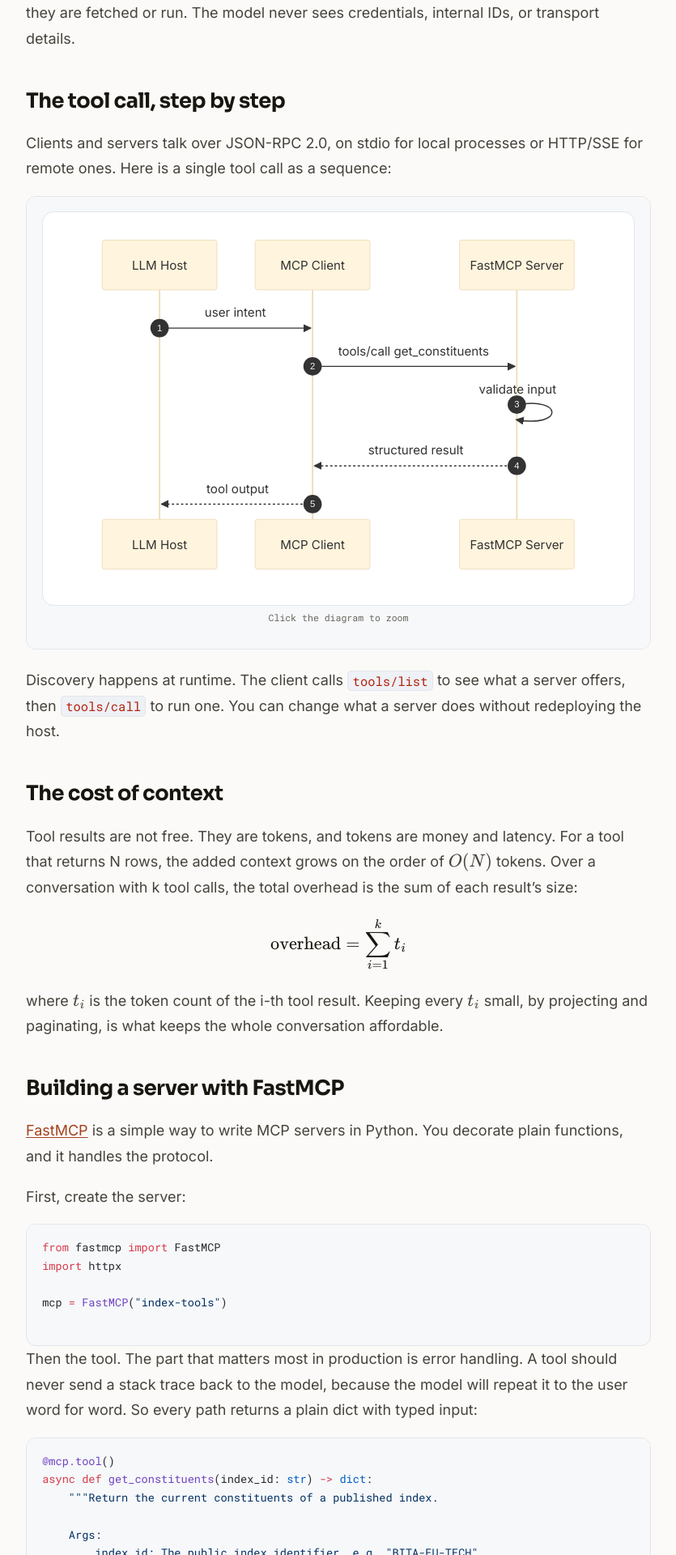
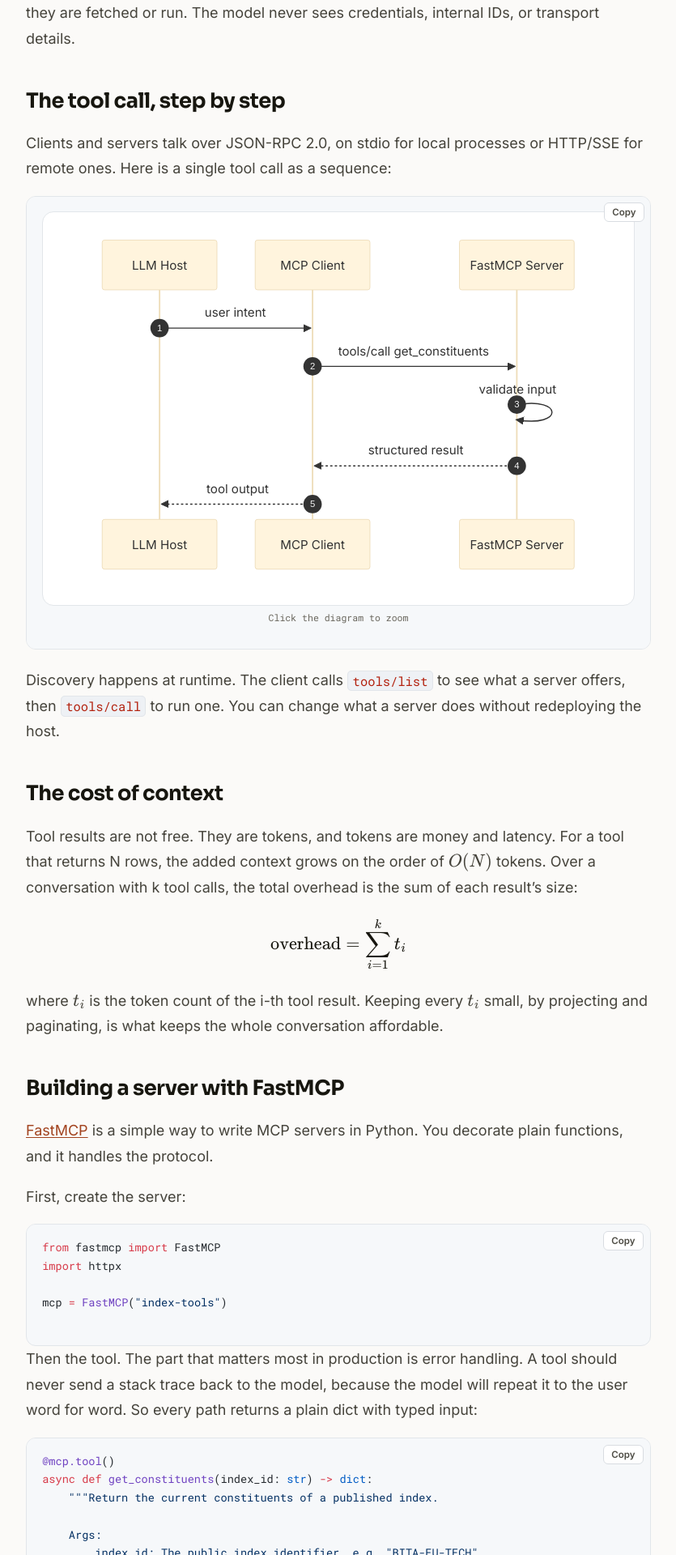
Before and after one commit to rafique1990/rafique1990.github.io, a Jekyll site: the page built from _posts/2026-09-21-mcp-protocol-best-practices.md, in a window 1280 px wide. Shown: the part 998-2918 px from the top of the page at 81% size, without its empty margins (222-1057 px from the left). Built offline with Jekyll 4.4.1, drawn with Linux system fonts in a browser that asks for light colours; comment, search, counter and statistics services are not loaded; some of the changed text lies outside the part shown.

Commit message:
restore stable post URL; always-visible copy button; clearer comment note
- rename post back to mcp-protocol-best-practices so the original URL
  works again (the removed slug was 404ing stale Utterances callbacks)
- copy button is always visible (was hover-only, invisible on mobile)
- comment note reworded for Giscus

Co-Authored-By: Claude Opus 4.8 (1M context) <noreply@anthropic.com>

```diff
--- a/_layouts/default.html
+++ b/_layouts/default.html
@@ -90,9 +90,10 @@
         .prose th{background:var(--bg-2);font-weight:700;}
         /* code copy button */
         .code-wrap{position:relative;margin:0 0 1.4rem;}
-        .copy-btn{position:absolute;top:8px;right:8px;font-family:var(--sans);font-size:0.72rem;font-weight:600;color:var(--ink-2);background:#fff;border:1px solid #d7dbe0;border-radius:6px;padding:0.22rem 0.6rem;cursor:pointer;opacity:0;transition:opacity .15s;z-index:2;}
+        .copy-btn{position:absolute;top:8px;right:8px;display:inline-flex;align-items:center;gap:0.3rem;font-family:var(--sans);font-size:0.72rem;font-weight:600;color:var(--ink-2);background:#fff;border:1px solid #d7dbe0;border-radius:6px;padding:0.24rem 0.6rem;cursor:pointer;opacity:0.95;transition:background .15s,opacity .15s;z-index:2;}
         .code-wrap:hover .copy-btn,.copy-btn:focus{opacity:1;}
         .copy-btn:hover{background:#eef1f5;}
+        .copy-btn.copied{color:#137333;border-color:#a3d0ae;background:#e9f6ec;}
         /* mermaid diagrams: light, click to zoom */
         .language-mermaid{background:#f8fafc;border:1px solid #e2e6ea;border-radius:12px;padding:1rem;overflow:auto;color:#24292e;}
         .mermaid{background:#ffffff;border:1px solid #e2e6ea;border-radius:14px;padding:1.6rem;margin:0 0 0.4rem;text-align:center;overflow-x:auto;cursor:zoom-in;}
--- a/_layouts/post.html
+++ b/_layouts/post.html
@@ -23,7 +23,7 @@ layout: default
 
     <section class="comments">
         <h2>Comments</h2>
-        <p class="note">Sign in with GitHub to leave a comment.</p>
+        <p class="note">Comments are powered by GitHub Discussions. Sign in with your GitHub account in the box below to join in.</p>
         <!-- Giscus: GitHub Discussions based comments (GitHub login required) -->
         <script src="https://giscus.app/client.js"
                 data-repo="rafique1990/rafique1990.github.io"
```
Also changed, not shown: other parts of _layouts/post.html (+2 -1 lines), _posts/2026-09-21-mcp-protocol-best-practices.md (renamed from _posts/2026-09-21-mcp-architecture-best-practices.md).
